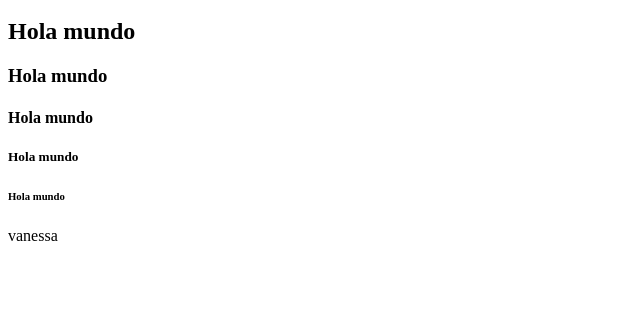
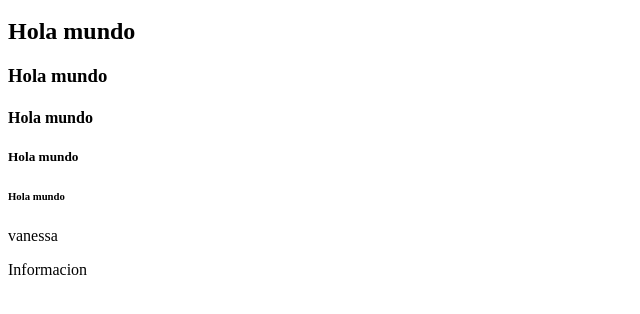
Before and after one commit to JorgeLDP/Code, a plain HTML site: page index.html in a window 1280 px wide. Shown: the part 48-362 px from the top of the page, without its empty margins (0-640 px from the left). Drawn offline with Linux system fonts and the light colour scheme.

Commit message:
update desde vs code

```diff
--- a/index.html
+++ b/index.html
@@ -11,6 +11,9 @@
     <h5>Hola mundo</h5>
     <h6>Hola mundo</h6>
     <p>vanessa</p>
+    <footer>
+        <p>Informacion</p>
+    </footer>
 </body>
 
 
```
Also changed, not shown: info.txt (added).
